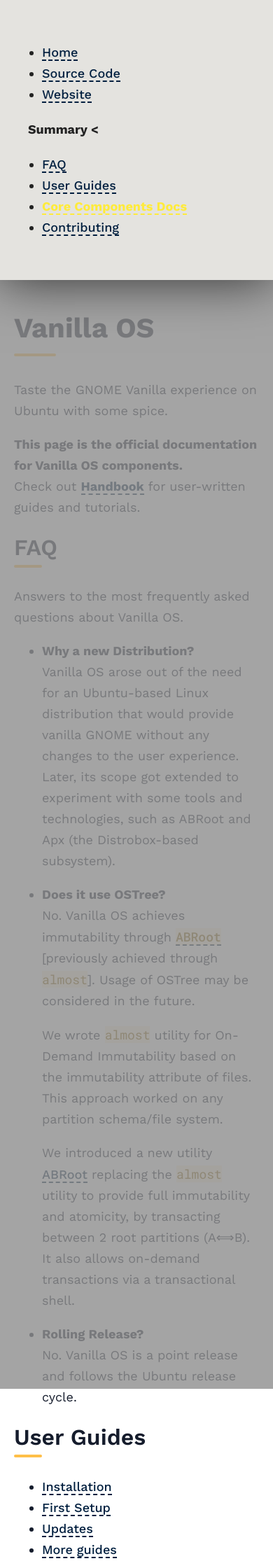
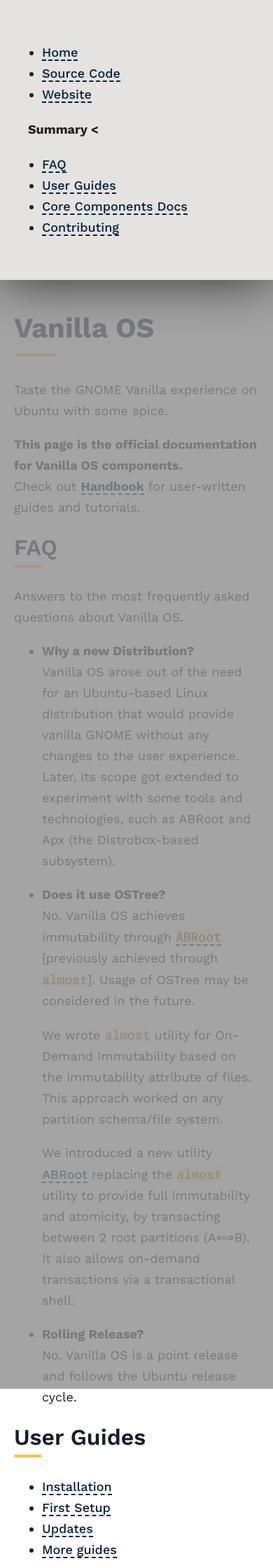
Before and after one commit to Vanilla-OS/documentation, a Jekyll site: the page built from index.md, in a window 390 px wide. Shown: the top 2240 px of the page at 70% size. Built offline with Jekyll 4.4.1, drawn with Linux system fonts in a browser that asks for light colours.

Commit message:
Remove special styling for active menu links on mobile
The special styling doesn't contribute to UX, isn't present on the
desktop version, and doesn't look good.

```diff
--- a/assets/css/style.css
+++ b/assets/css/style.css
@@ -208,11 +208,6 @@ aside ul {
     padding: 20px 0 20px 20px;
 }
 
-aside li a.active {
-    font-weight: 700;
-    color: #ffeb3b;
-}
-
 /* Code */
 pre {
     background-color: var(--c-code-block);
```
